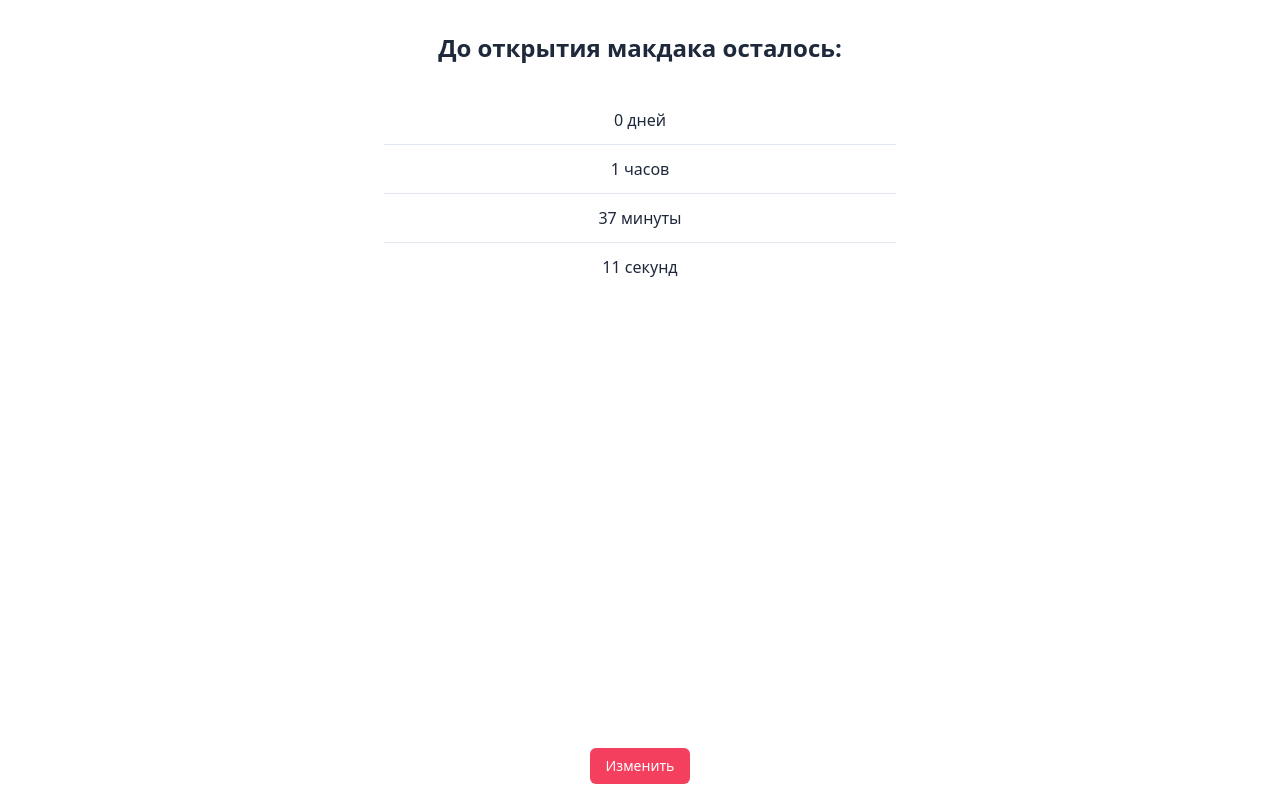
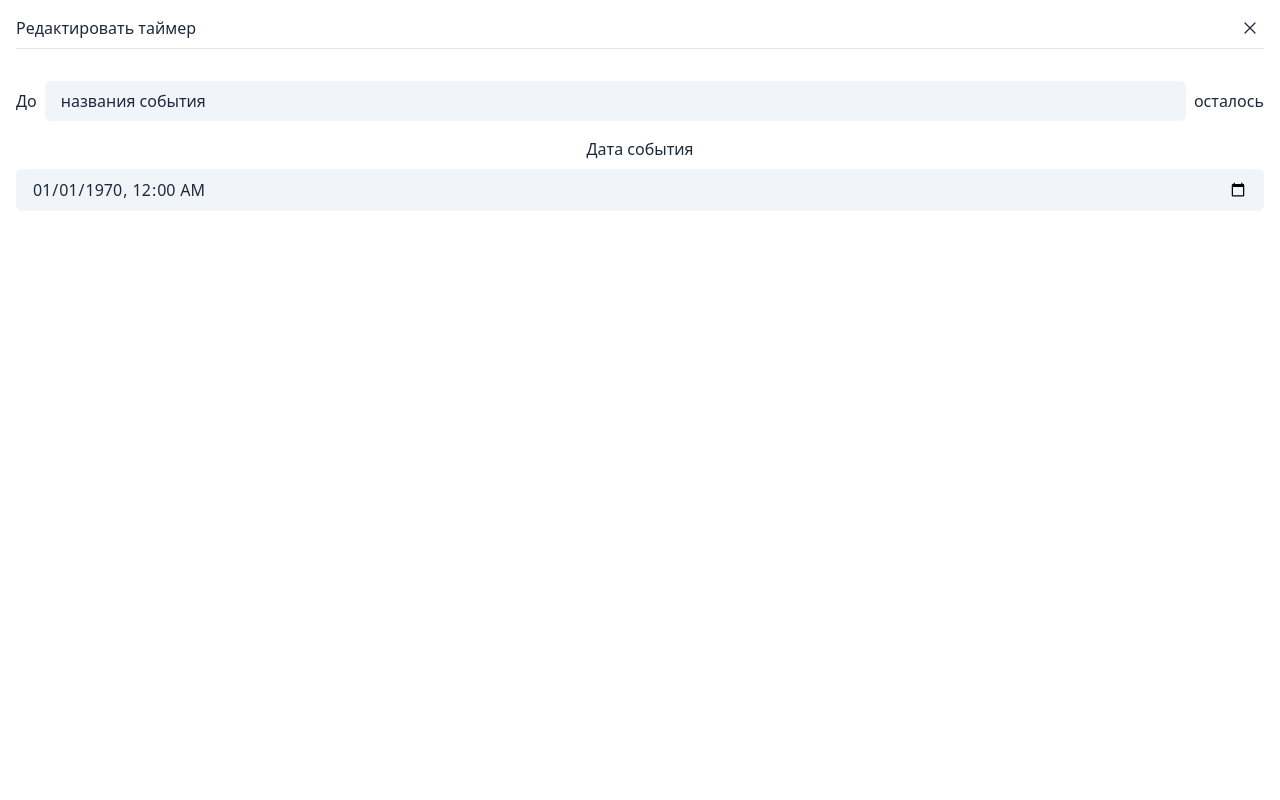
Before and after one commit to hollywoodpig/timerman, a React (Create React App) app: page / in a window 1280 px wide. Built offline with nearby package versions, Linux system fonts and the light colour scheme; the HTML template or start-up script is replaced by a standard one.

Commit message:
added localstorage

```diff
--- a/src/App.tsx
+++ b/src/App.tsx
@@ -1,13 +1,27 @@
-import { useState } from 'react';
+import { useEffect, useState } from 'react';
 import Timer from './components/Timer';
 import Button from './components/ui/Button';
 import Input, { InputTypes } from './components/ui/Input';
 import Modal from './components/ui/Modal';
 
+export enum timerFallbackNames {
+	EVENT = 'названия события',
+	DATE = '1970-01-01T00:00',
+}
+
 export default function App() {
 	const [modal, setModal] = useState<boolean>(false);
-	const [event, setEvent] = useState<string>('открытия макдака');
-	const [date, setDate] = useState<string>('2022-06-29T21:19');
+	const [event, setEvent] = useState<string>(
+		localStorage.getItem('event') || timerFallbackNames.EVENT
+	);
+	const [date, setDate] = useState<string>(
+		localStorage.getItem('date') || timerFallbackNames.DATE
+	);
+
+	useEffect(() => {
+		localStorage.setItem('event', event || timerFallbackNames.EVENT);
+		localStorage.setItem('date', date || timerFallbackNames.DATE);
+	}, [event, date]);
 
 	return (
 		<div className='container max-w-xl'>
```
